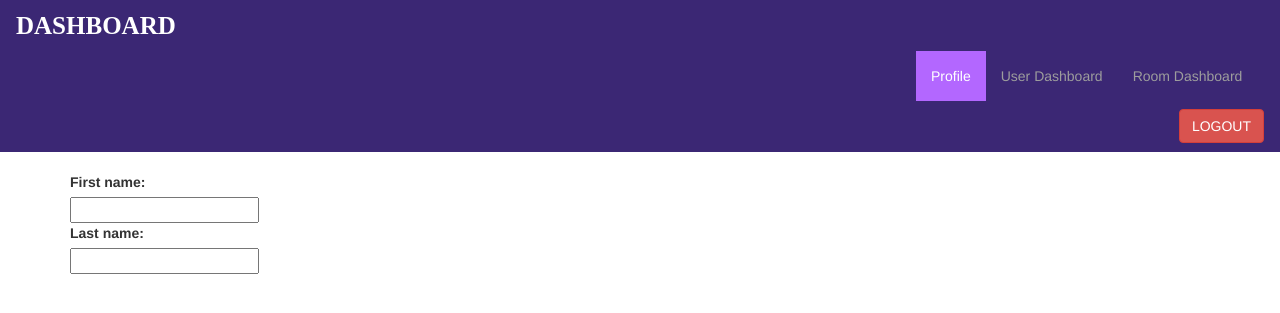
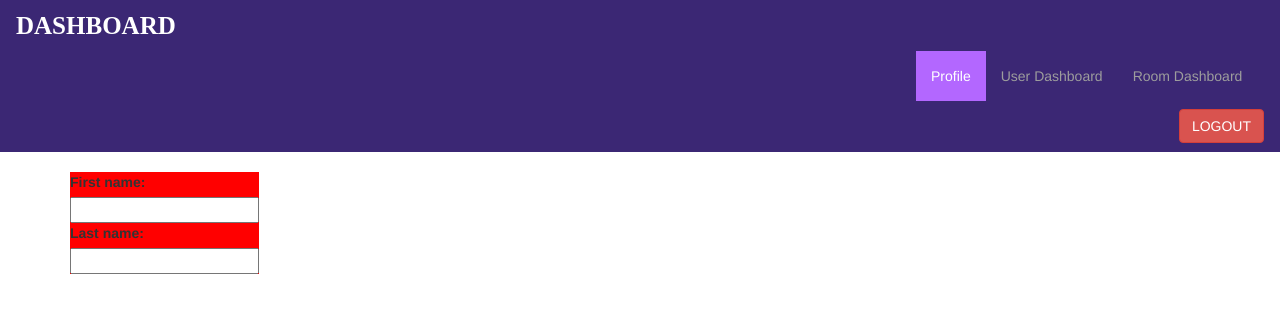
Before and after one commit to BikashJhendi/easyrooms, a Django app: template roomsapps/templates/admindashboard.html in a window 1280 px wide. Shown: the top 313 px of the page. Run offline with Django 3.2, Linux system fonts and the light colour scheme; the template is opened without the code that fills it, so the values that code supplies are empty; some libraries are stand-ins or nearby versions.

Commit message:
Update dashboard.css

```diff
--- a/roomsapps/static/css/dashboard.css
+++ b/roomsapps/static/css/dashboard.css
@@ -34,3 +34,9 @@
     color: #fff;
     background-color: #b367ff;
 }
+
+#profile
+{
+    background: red;
+    float: left;
+}
```
